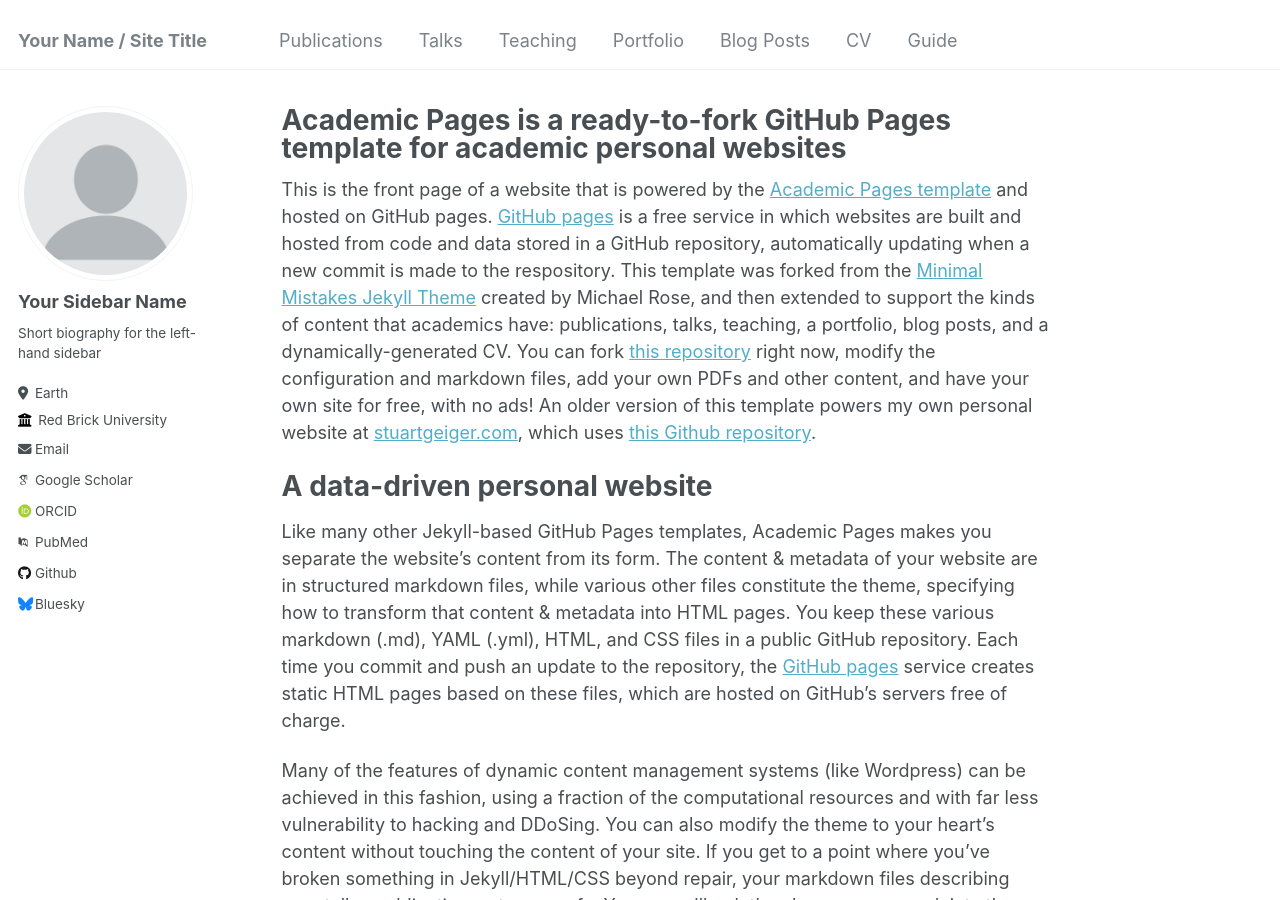
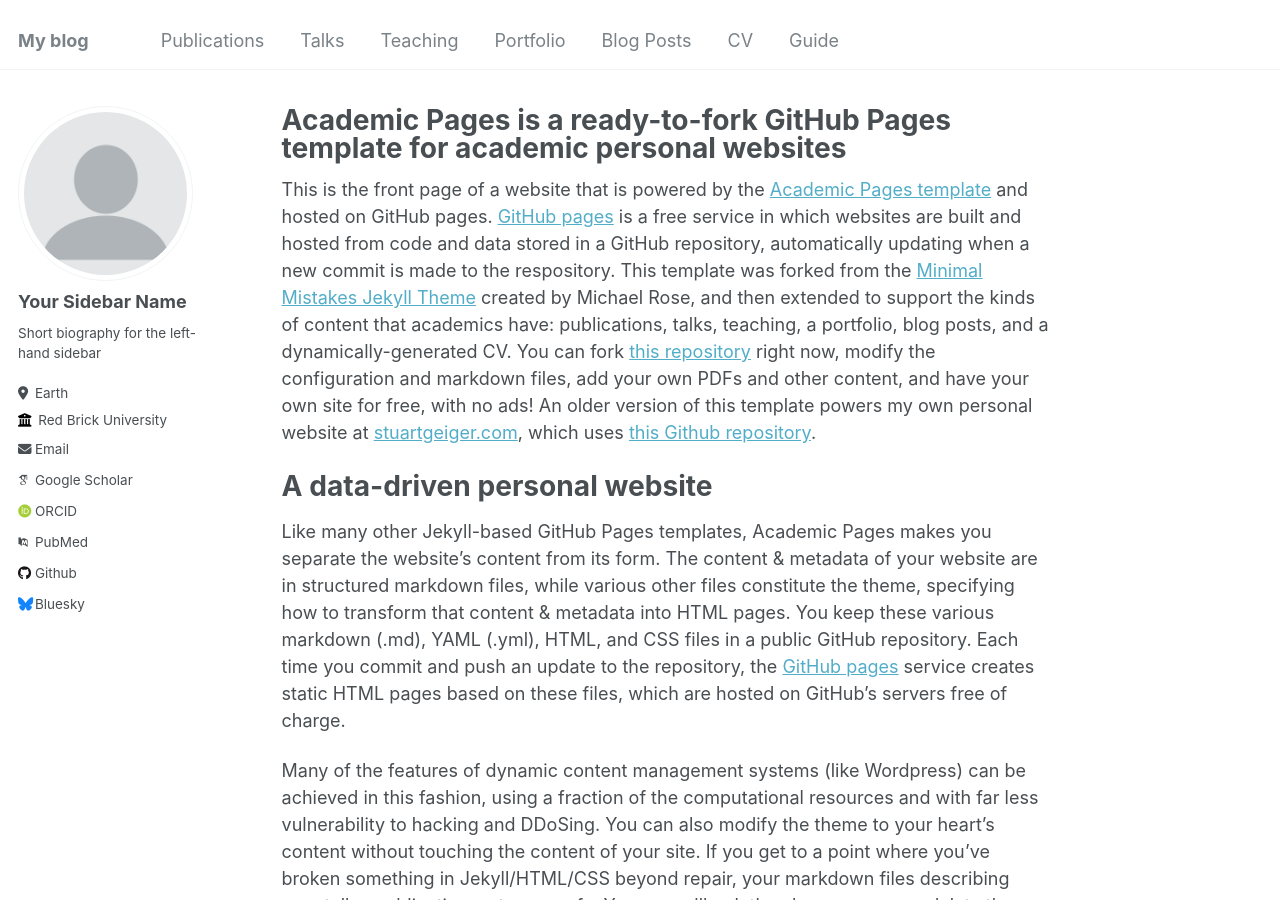
Before and after one commit to Zhuo-L/Zhuo-L.github.io, a Jekyll site: the page built from _pages/about.md, in a window 1280 px wide and 900 px high. Built offline with Jekyll 4.4.1, drawn with Linux system fonts in a browser that asks for light colours; some web fonts are replaced.

Commit message:
Update _config.yml
c1

```diff
--- a/_config.yml
+++ b/_config.yml
@@ -8,7 +8,7 @@
 
 # Basic Site Settings
 locale                   : "en-US"
-title                    : "Your Name / Site Title"
+title                    : "My blog"
 title_separator          : "-"
 name                     : &name "Your Name"
 description              : &description "personal description"
```
